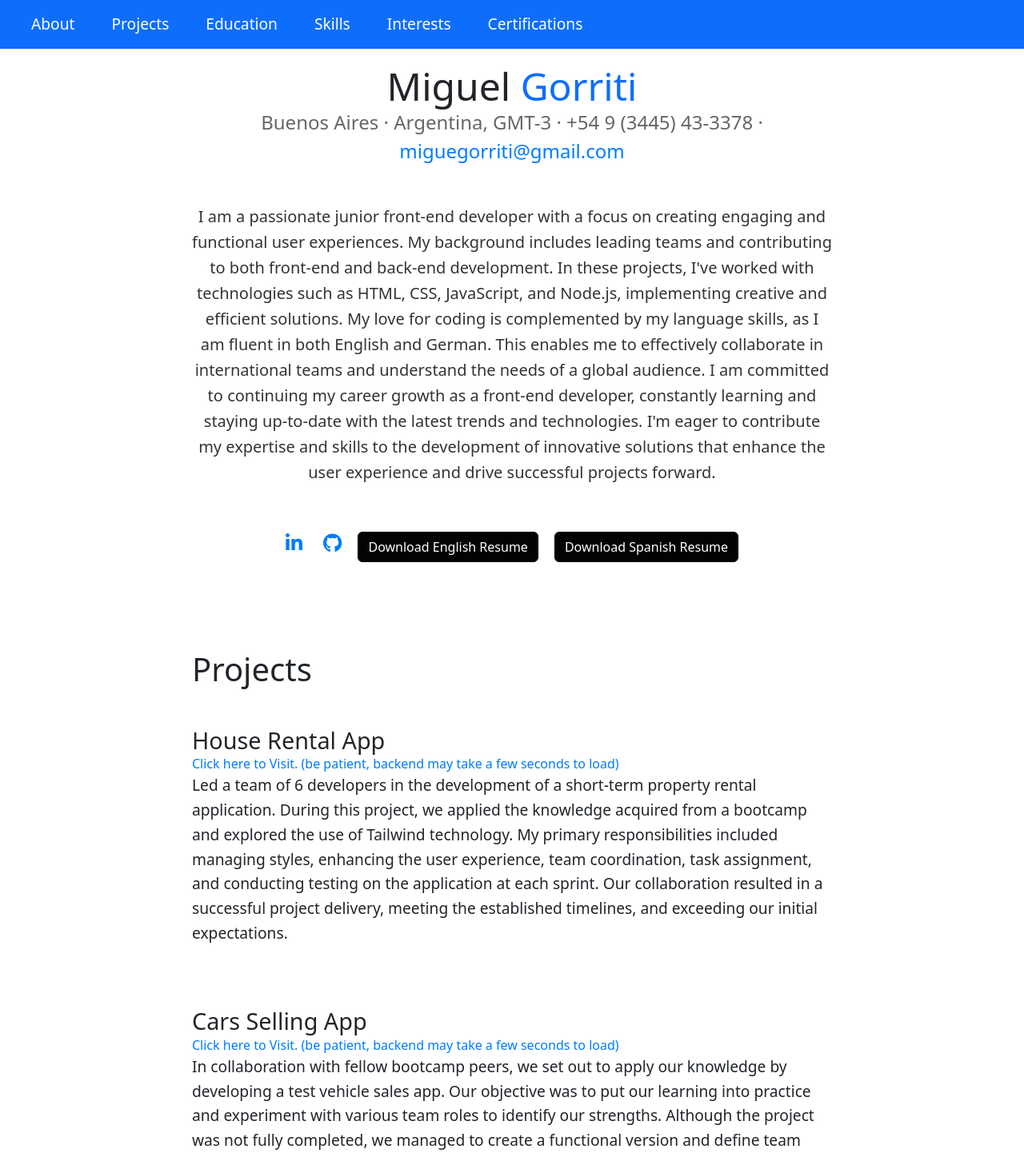
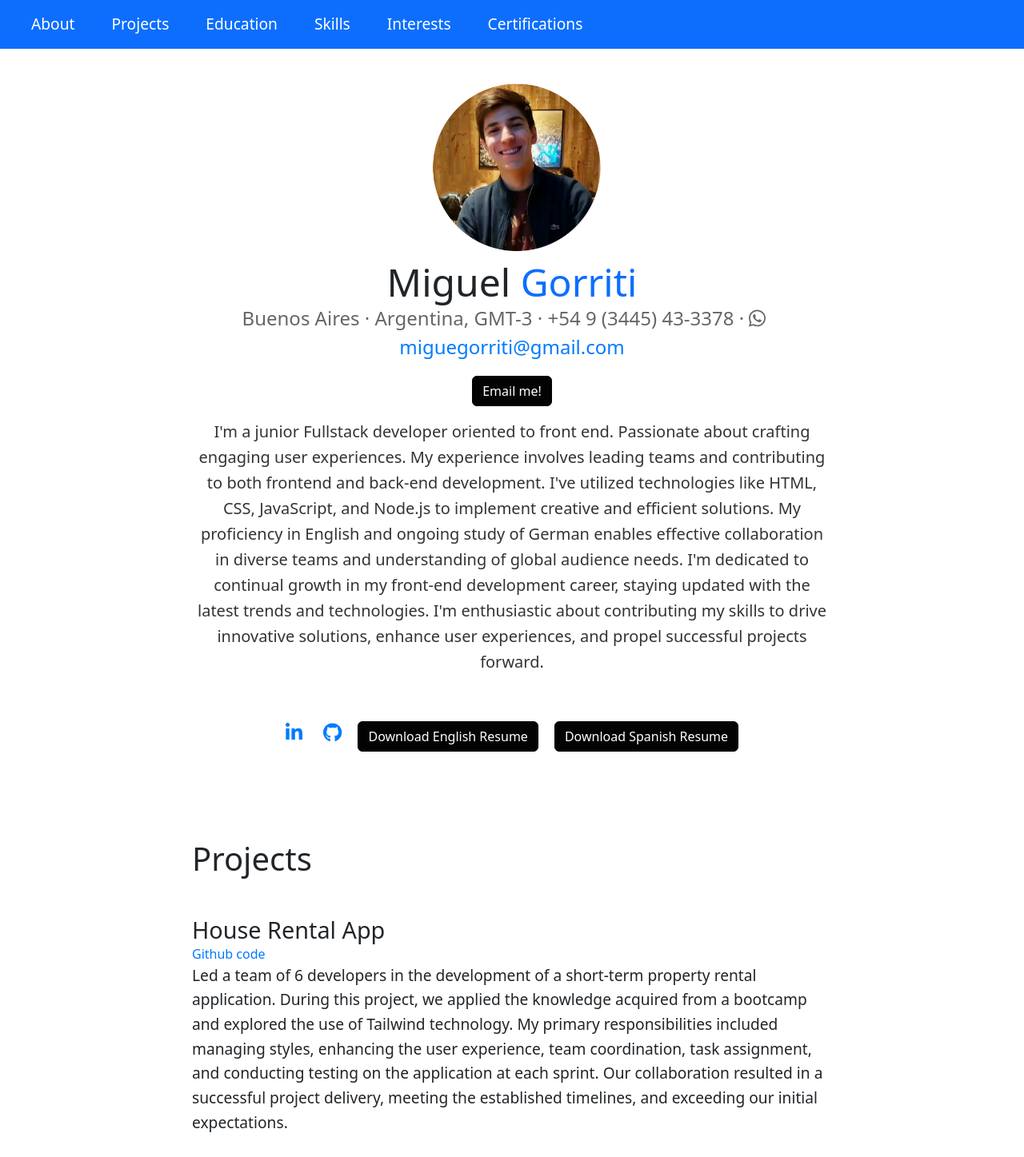
Before and after one commit to MiGorriti/portfolio2, a React (Vite) app: page /#about in a window 1280 px wide. Shown: the top 1447 px of the page at 80% size. Built offline with nearby package versions, Linux system fonts and the light colour scheme.

Commit message:
update gg

```diff
--- a/src/Views/About/About.jsx
+++ b/src/Views/About/About.jsx
@@ -1,35 +1,57 @@
 import React from "react";
 import { FontAwesomeIcon } from "@fortawesome/react-fontawesome"; // Importa FontAwesome
-import { faLinkedinIn, faGithub } from "@fortawesome/free-brands-svg-icons"; // Importa los íconos de LinkedIn y GitHub
+import {
+  faLinkedinIn,
+  faGithub,
+  faWhatsapp,
+} from "@fortawesome/free-brands-svg-icons"; // Importa los íconos de LinkedIn y GitHub
 import "./About.css";
 import { Link } from "react-router-dom";
 function About() {
   return (
     <section id="about" className="resume-section">
       <div className="resume-section-content">
+        <img
+          src="public\img\pruebita.png"
+          alt="Profile"
+          className="profile-image"
+          style={{ width: "300px", height: "2%", marginBottom: "-200px" }}
+        />{" "}
         <h1 className="mb-0">
           Miguel <span className="text-primary">Gorriti</span>
         </h1>
         <div className="subheading mb-5">
           Buenos Aires · Argentina, GMT-3 · +54 9 (3445) 43-3378 ·{" "}
+          <FontAwesomeIcon icon={faWhatsapp} />
+          <Link
+            href="https://wa.me/+5493445433378"
+            className="social-icon"
+            target="_blank"
+            rel="noreferrer"
+          ></Link>
           <Link to="mailto:miguegorriti@gmail.com">miguegorriti@gmail.com</Link>{" "}
-          {/* Cambia "Link" a "a" para el correo */}
         </div>
+        <Link
+          className="btn btn-primary"
+          to="mailto:miguegorriti@gmail.com"
+          target="_blank"
+          style={{ color: "white", marginTop: "-40px" }}
+        >
+          Email me!
+        </Link>
         <p className="lead mb-5">
-          I am a passionate junior front-end developer with a focus on creating
-          engaging and functional user experiences. My background includes
-          leading teams and contributing to both front-end and back-end
-          development. In these projects, I've worked with technologies such as
-          HTML, CSS, JavaScript, and Node.js, implementing creative and
-          efficient solutions. My love for coding is complemented by my language
-          skills, as I am fluent in both English and German. This enables me to
-          effectively collaborate in international teams and understand the
-          needs of a global audience. I am committed to continuing my career
-          growth as a front-end developer, constantly learning and staying
-          up-to-date with the latest trends and technologies. I'm eager to
-          contribute my expertise and skills to the development of innovative
-          solutions that enhance the user experience and drive successful
-          projects forward.
+          I'm a junior Fullstack developer oriented to front end. Passionate
+          about crafting engaging user experiences. My experience involves
+          leading teams and contributing to both frontend and back-end
+          development. I've utilized technologies like HTML, CSS, JavaScript,
+          and Node.js to implement creative and efficient solutions. My
+          proficiency in English and ongoing study of German enables effective
+          collaboration in diverse teams and understanding of global audience
+          needs. I'm dedicated to continual growth in my front-end development
+          career, staying updated with the latest trends and technologies. I'm
+          enthusiastic about contributing my skills to drive innovative
+          solutions, enhance user experiences, and propel successful projects
+          forward.
         </p>
         <div className="social-icons">
           <Link
--- a/src/Views/Experience/Experience.jsx
+++ b/src/Views/Experience/Experience.jsx
@@ -11,11 +11,10 @@ function Experience() {
           <div className="flex-grow-1">
             <h3 className="mb-0">House Rental App</h3>
             <Link
-              to="https://pf-2-lavenganza-front-6doztsbfp-migorriti.vercel.app/home"
+              to="https://github.com/MiGorriti/PF2LavenganzaFront"
               target="_blank"
             >
-              Click here to Visit. (be patient, backend may take a few seconds
-              to load)
+              Github code
             </Link>
             <p>
               Led a team of 6 developers in the development of a short-term
@@ -36,9 +35,8 @@ function Experience() {
         <div className="d-flex flex-column flex-md-row justify-content-between mb-5">
           <div className="flex-grow-1">
             <h3 className="mb-0">Cars Selling App</h3>
-            <Link to="https://rumrum-nyd5.vercel.app/" target="_blank">
-              Click here to Visit. (be patient, backend may take a few seconds
-              to load)
+            <Link to="https://github.com/MiGorriti/rumrum" target="_blank">
+              Github code
             </Link>
             <p>
               In collaboration with fellow bootcamp peers, we set out to apply
@@ -57,6 +55,9 @@ function Experience() {
           <div className="flex-shrink-0"></div>
         </div>
         <h3 className="mb-0">Recipe App</h3>
+        <Link to="https://github.com/MiGorriti/Pifood" target="_blank">
+          Github code
+        </Link>
         <p>
           In this project, I developed a recipe website, actively participating
           in both the frontend and backend development. My primary goal was to
--- a/src/Views/Skills/Skills.jsx
+++ b/src/Views/Skills/Skills.jsx
@@ -19,22 +19,27 @@ function Skills() {
         <div className="subheading mb-3">Programming Languages & Tools</div>
         <ul className="list-inline dev-icons">
           <li className="list-inline-item">
-            <FontAwesomeIcon icon={faHtml5} />
+            <FontAwesomeIcon icon={faHtml5} /> <p>HTML5</p>
           </li>
           <li className="list-inline-item">
             <FontAwesomeIcon icon={faCss3Alt} />
+            <p>CSS3</p>
           </li>
           <li className="list-inline-item">
             <FontAwesomeIcon icon={faJsSquare} />
+            <p>JavaScript</p>
           </li>
           <li className="list-inline-item">
             <FontAwesomeIcon icon={faReact} />
+            <p>React</p>
           </li>
           <li className="list-inline-item">
             <FontAwesomeIcon icon={faNodeJs} />
+            <p>NodeJs</p>
           </li>
           <li className="list-inline-item">
             <FontAwesomeIcon icon={faNpm} />
+            <p>NPM/Jest</p>
           </li>
         </ul>
         <div className="subheading mb-3">Workflow</div>
```
Also changed, not shown: public/img/pruebita.png (added).
